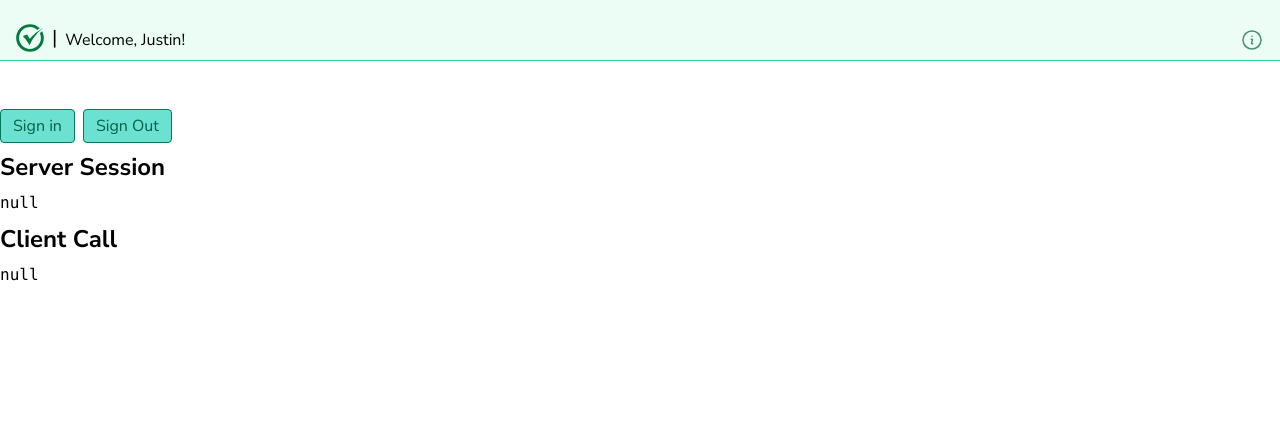
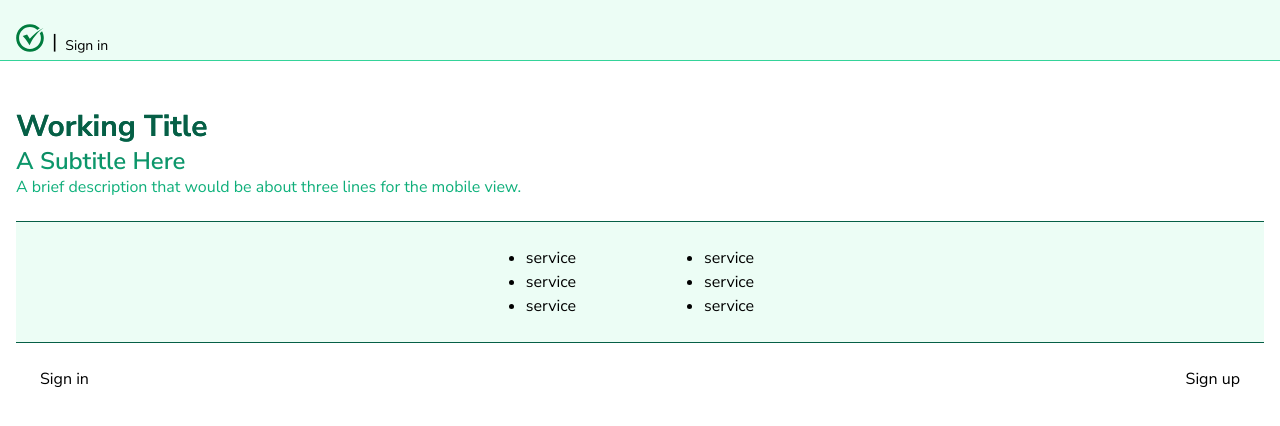
Before and after one commit to wlowrimore/loan_web_app, a Next.js app: page / in a window 1280 px wide. Shown: the top 426 px of the page. Built offline with nearby package versions, Linux system fonts and the light colour scheme; no server answers.

Commit message:
started working on landing page

```diff
--- a/src/app/components/Auth.jsx
+++ b/src/app/components/Auth.jsx
@@ -3,9 +3,13 @@
 import { signIn, signOut } from "next-auth/react"
 
 export const LoginButton = () => {
-  return <button className='bg-teal-400/70 border border-emerald-700 text-emerald-800 py-1 px-3 rounded hover:bg-teal-500/70 hover:text-white transform transition duration-300' onClick={() => signIn()}>Sign in</button>
+  return <button onClick={() => signIn()}>Sign in</button>
 }
 
 export const LogoutButton = () => {
-  return <button className='bg-teal-400/70 border border-emerald-700 text-emerald-800 py-1 px-3 rounded hover:bg-teal-500/70 hover:text-white transform transition duration-300' onClick={() => signOut()}>Sign Out</button>
+  return <button onClick={() => signOut()}>Sign Out</button>
 }
+
+export const SignUpButton = () => {
+  return <button>Sign up</button>
+}
--- /dev/null
+++ b/src/app/components/LandingPage.jsx
@@ -0,0 +1,34 @@
+import { LoginButton, SignUpButton } from "./Auth"
+
+const LandingPage = () => {
+  return (
+    <div className='w-full h-screen flex flex-col py-12 px-4'>
+      <div className='w-4/5 leading-tight mb-6 bg-gradient-to-b from-emerald-800 to-emerald-500 bg-clip-text text-transparent'>
+        <h1 className='text-3xl text-emerald-800 font-bold capitalize'>Working Title
+        </h1>
+        <h2 className='text-2xl font-semibold'>A Subtitle Here</h2>
+        <p className=''>A brief description that would be about three lines for the mobile view.</p>
+      </div>
+      <div className='w-full flex border-t border-b border-emerald-800 bg-emerald-50'>
+        <div className='mx-auto flex gap-32 w-full my-6'>
+          <ul className='flex flex-col items-end w-1/2 list-disc'>
+            <li>service</li>
+            <li>service</li>
+            <li>service</li>
+          </ul>
+          <ul className='flex flex-col items-start w-1/2 list-disc'>
+            <li>service</li>
+            <li>service</li>
+            <li>service</li>
+          </ul>
+        </div>
+      </div>
+      <div className='flex justify-between w-full p-6'>
+        <LoginButton />
+        <SignUpButton />
+      </div>
+    </div>
+  )
+}
+
+export default LandingPage
--- a/src/app/components/MobileHeader.jsx
+++ b/src/app/components/MobileHeader.jsx
@@ -2,12 +2,18 @@ import Image from 'next/image'
 import Link from 'next/link'
 import React from 'react'
 import Logo from 'public/header-logo.svg'
+import { LoginButton, LogoutButton, SignUpButton } from './Auth'
+import { getServerSession } from 'next-auth'
+import { authOptions } from '../api/auth/[...nextauth]/route'
 
-const MobileHeader = () => {
+const MobileHeader = async () => {
+  const session = await getServerSession(authOptions)
+  const user = session?.user?.name
+
   return (
-    <div className='bg-emerald-50 border-b border-emerald-400 w-screen flex pt-6 pb-2 px-4 justify-between items-end'>
-      <div className='flex items-end gap-2'>
-        <Link href='/'>
+    <div className='bg-emerald-50 border-b border-emerald-400 w-screen flex pt-6 pb-1 px-4 justify-between items-end'>
+      <div className='flex items-end gap-2 w-full'>
+        <Link href='/' className='mb-1'>
           <Image
             src={Logo}
             alt='circled check mark'
@@ -16,11 +22,21 @@ const MobileHeader = () => {
           />
         </Link>
         <span className='text-xl flex items-end'>|</span>
-        <p className='flex items-end'>Welcome, Justin!</p>
+        {user ? (
+          <div className='flex w-full'>
+            <p className='flex items-end justify-between w-full text-sm'>{user}
+              <span className='text-emerald-600'><LogoutButton /></span>
+            </p>
+          </div>
+        ) : (
+          <span className='text-sm'>
+            <LoginButton />
+          </span>
+        )}
       </div>
-      <svg xmlns="http://www.w3.org/2000/svg" fill="none" viewBox="0 0 24 24" strokeWidth={1.5} stroke="currentColor" className="w-6 h-6 text-emerald-800/70">
+      {/* <svg xmlns="http://www.w3.org/2000/svg" fill="none" viewBox="0 0 24 24" strokeWidth={1.5} stroke="currentColor" className="w-6 h-6 text-emerald-800/70">
         <path strokeLinecap="round" strokeLinejoin="round" d="M11.25 11.25l.041-.02a.75.75 0 011.063.852l-.708 2.836a.75.75 0 001.063.853l.041-.021M21 12a9 9 0 11-18 0 9 9 0 0118 0zm-9-3.75h.008v.008H12V8.25z" />
-      </svg>
+      </svg> */}
     </div>
   )
 }
--- a/src/app/home/page.jsx
+++ b/src/app/home/page.jsx
@@ -4,7 +4,7 @@ import LoanRequestForm from '../components/forms/LoanRequestForm'
 
 const HomePage = () => {
   return (
-    <div className='w-full flex flex-col items-center px-4'>
+    <div className='w-full flex flex-col items-center px-4 py-12'>
       <h1 className='text-center text-4xl text-emerald-800 font-bold capitalize mb-12'>We&apos;re here to help</h1>
       <div className='w-full h-[1rem] border border-emerald-800 rounded-xl'>
         <div className='w-1/3 h-full bg-emerald-400 rounded-r-xl' />
--- a/src/app/page.js
+++ b/src/app/page.js
@@ -1,24 +1,19 @@
-// import HomePage from "./home/page";
-
 import { getServerSession } from "next-auth"
 import { authOptions } from "./api/auth/[...nextauth]/route"
 import HomePage from "./home/page"
-import { LoginButton, LogoutButton } from "./components/Auth"
-import TestUser from "./components/TestUser"
+import LandingPage from "./components/LandingPage"
+// import TestUser from "./components/TestUser"
 
 export default async function Home() {
   const session = await getServerSession(authOptions)
 
   return (
-    <div className='py-12 space-y-2'>
-      <div className='flex gap-2'>
-        <LoginButton />
-        <LogoutButton />
-      </div>
-      <h1 className="text-2xl font-bold">Server Session</h1>
+    <div className='space-y-2'>
+      {/* <h1 className="text-2xl font-bold">Server Session</h1>
       <pre>{JSON.stringify(session)}</pre>
       <h1 className="text-2xl font-bold">Client Call</h1>
-      <TestUser />
+      <TestUser /> */}
+      <LandingPage />
       {/* <HomePage /> */}
     </div>
   )
```
